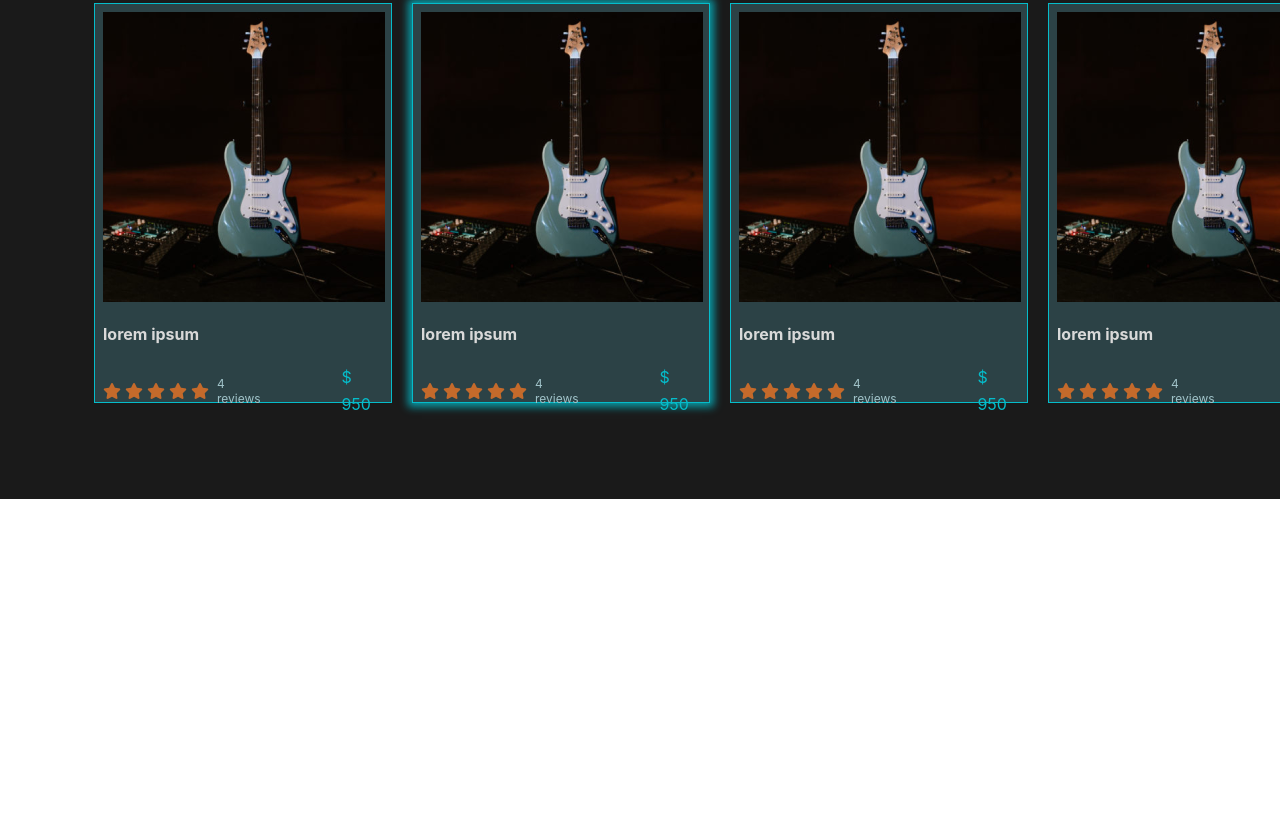
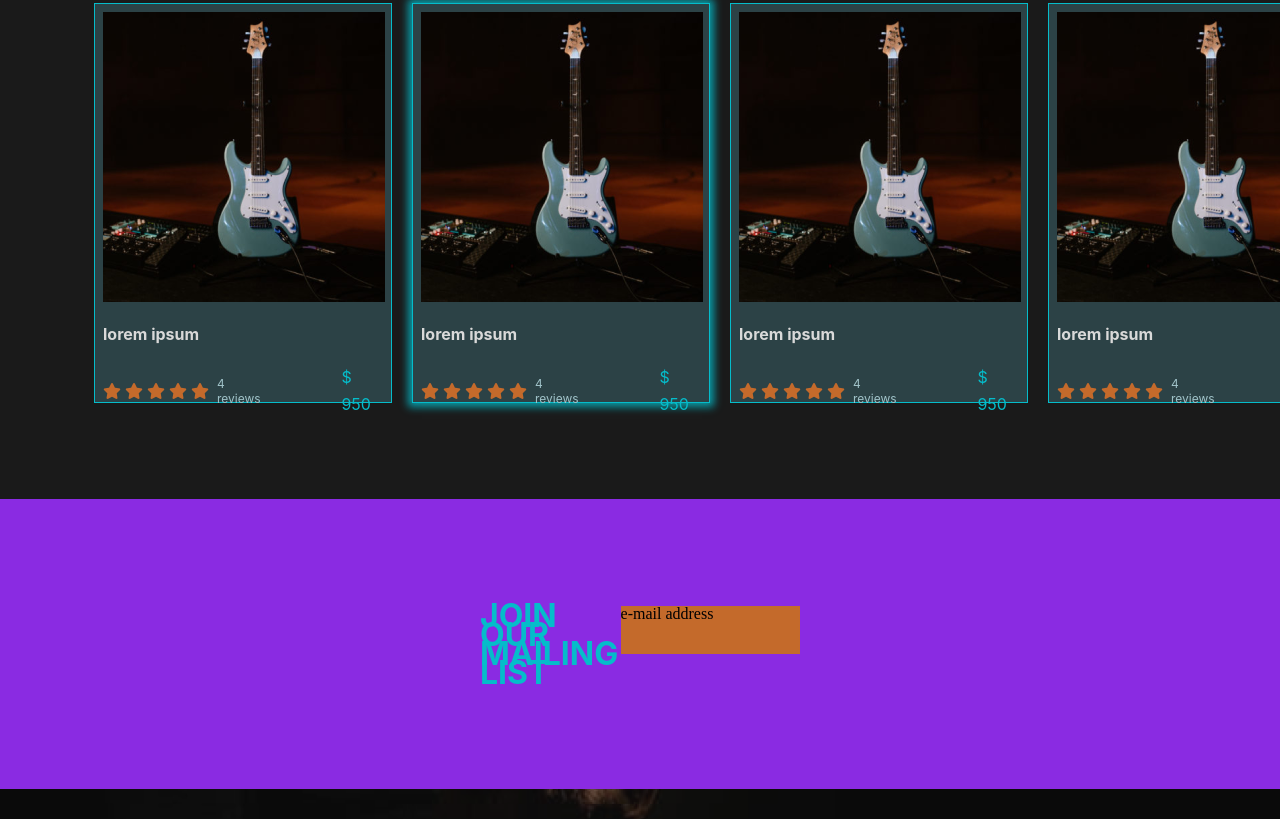
Before and after one commit to AnkaBagishvili/HTML-Final-Project, a plain HTML site: page home.html in a window 1280 px wide. Shown: the part 1482-2301 px from the top of the page. Before the commit the page ends 1981 px from the top, so only its background shows below. Drawn offline with Linux system fonts and the light colour scheme.

Commit message:
Section4 bg

```diff
--- a/css/style.css
+++ b/css/style.css
@@ -203,3 +203,28 @@ header {
     text-align: left;
     color: #05BCCA;
 }
+
+/* Section4 */
+.section4{
+    background-image: url(../images/section4_cover.png);
+    height: 320px;
+}
+.section4_div{
+    display: flex;
+    padding: 107px 480px;
+    background-color: blueviolet;
+}
+.section4_title{
+    font-family: Inter;
+font-size: 32px;
+font-weight: 700;
+line-height: 19px;
+letter-spacing: 0em;
+color: #05BCCA;
+}
+
+.searchbar{
+    height: 48px;
+    width: 480px;
+    background-color: #C46A2B;
+}
--- a/home.html
+++ b/home.html
@@ -147,6 +147,22 @@
             </div>
         </section>
 
+        <!-- Section4 -->
+        <section class="section4">
+            <div class="section4_div">
+            <h4 class="section4_title">JOIN OUR MAILING LIST</h4>
+            <div class="searchbar">
+                <p>e-mail address</p>
+            </div>
+        </div>
+
+
+
+
+
+
+
+        </section>
 
 
 
```
Also changed, not shown: images/section4_cover.png (added), 1 other file.
